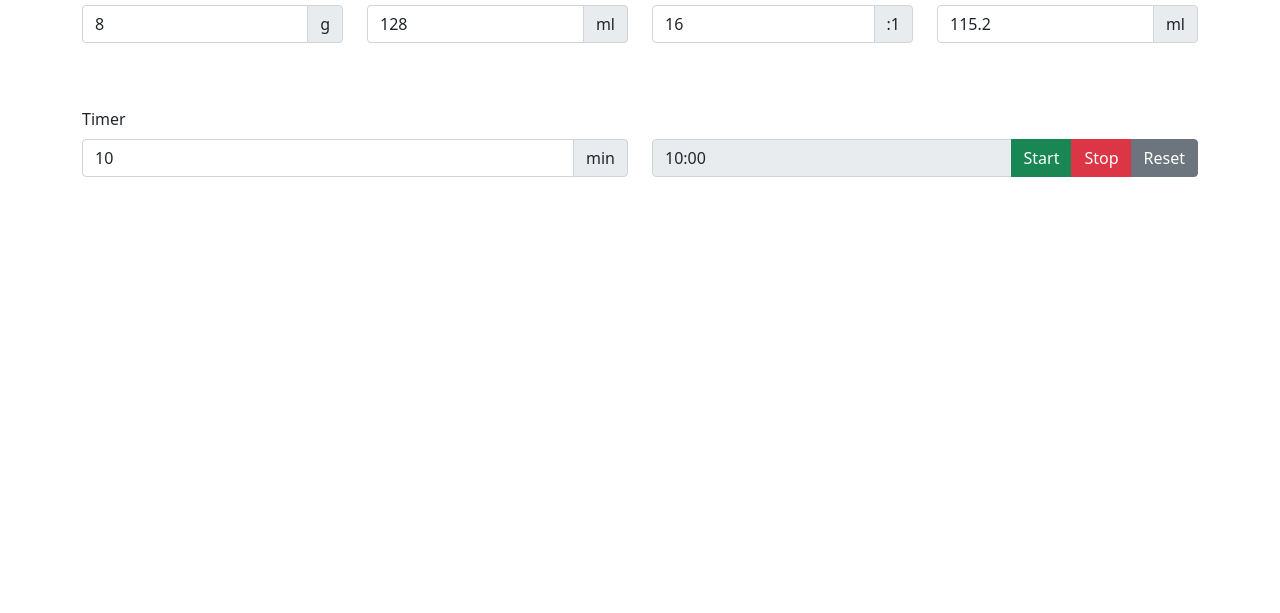
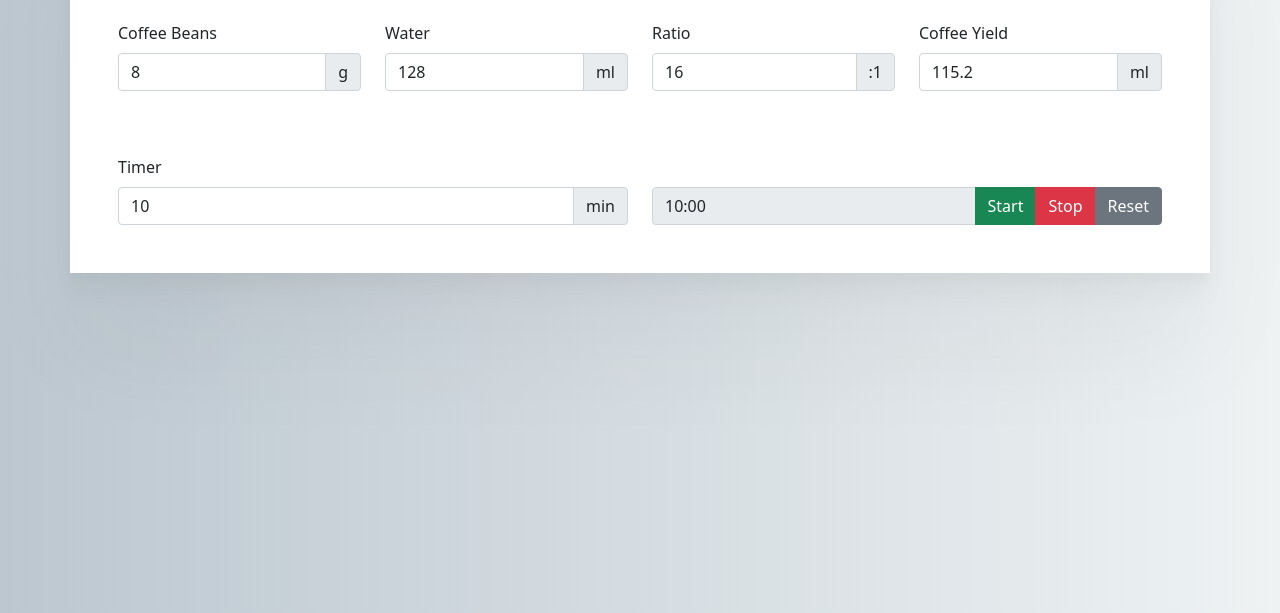
Before and after one commit to msmarketa/brew-calculator, a website: page src/index.html in a window 1280 px wide. Shown: the part 187-800 px from the top of the page. Drawn offline with nearby package versions, Linux system fonts and the light colour scheme.

Commit message:
added styles

```diff
--- a/src/index.css
+++ b/src/index.css
@@ -1,3 +1,11 @@
+body {
+  background: linear-gradient(to right, #bcc7d0, #eef2f3);
+}
+
+.container {
+  box-shadow: 0 8px 6px rgb(0 0 0 / 2%), 0 22px 22px rgb(0 0 0 / 3%), 0 85px 99px rgb(0 0 0 / 4%);
+}
+
 .is-valid:valid,
 .is-invalid:invalid,
 .form-control.is-valid,
--- a/src/index.html
+++ b/src/index.html
@@ -17,7 +17,7 @@
   </head>
 
   <body>
-    <main class="container mt-5">
+    <main class="container mt-5 p-3 p-md-5 p-sm-3 bg-white">
       <h1>☕ Coffee Brewing Calculator</h1>
       <div class="row mt-5">
         <div class="col-12 col-sm-6 col-lg-3 mt-3">
```
